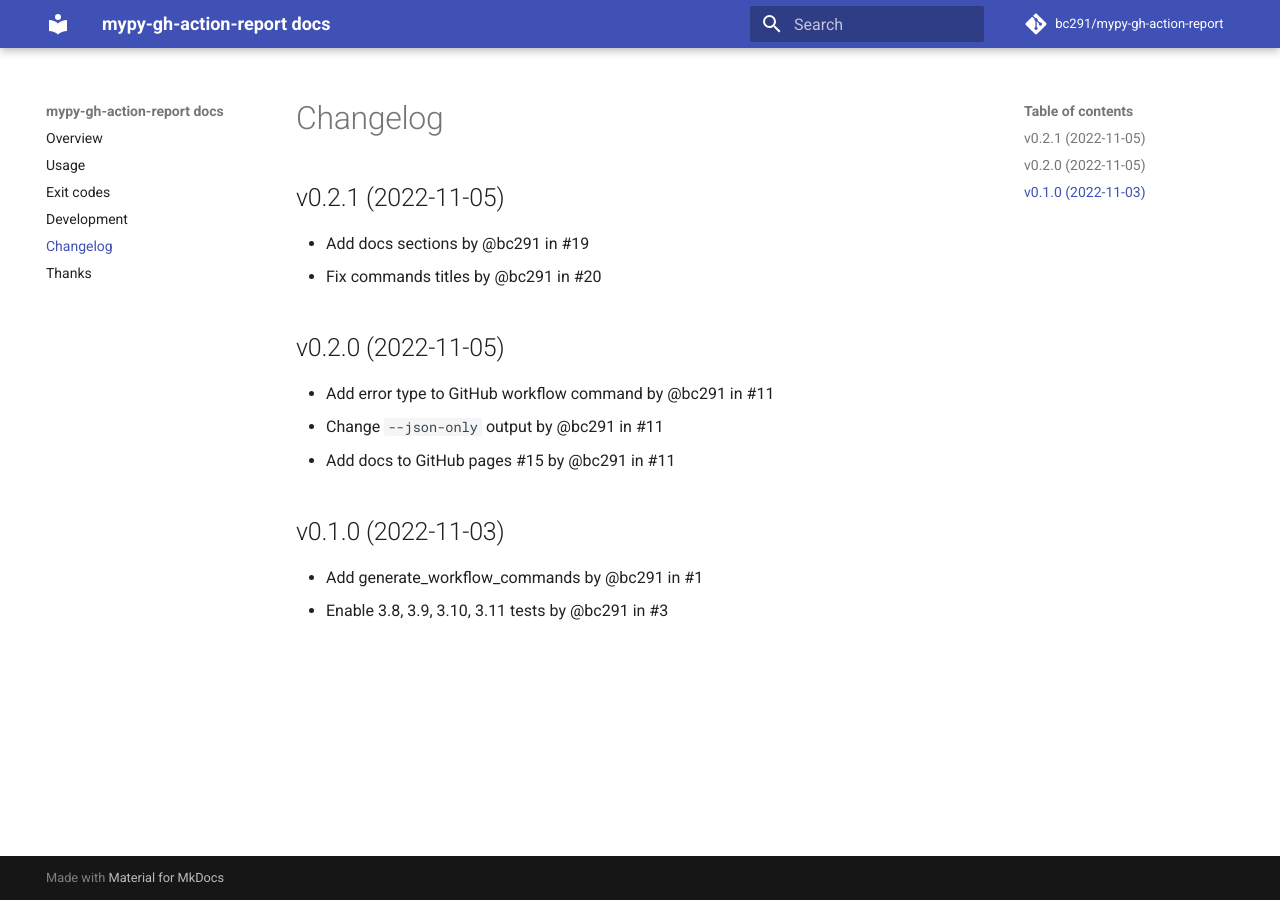
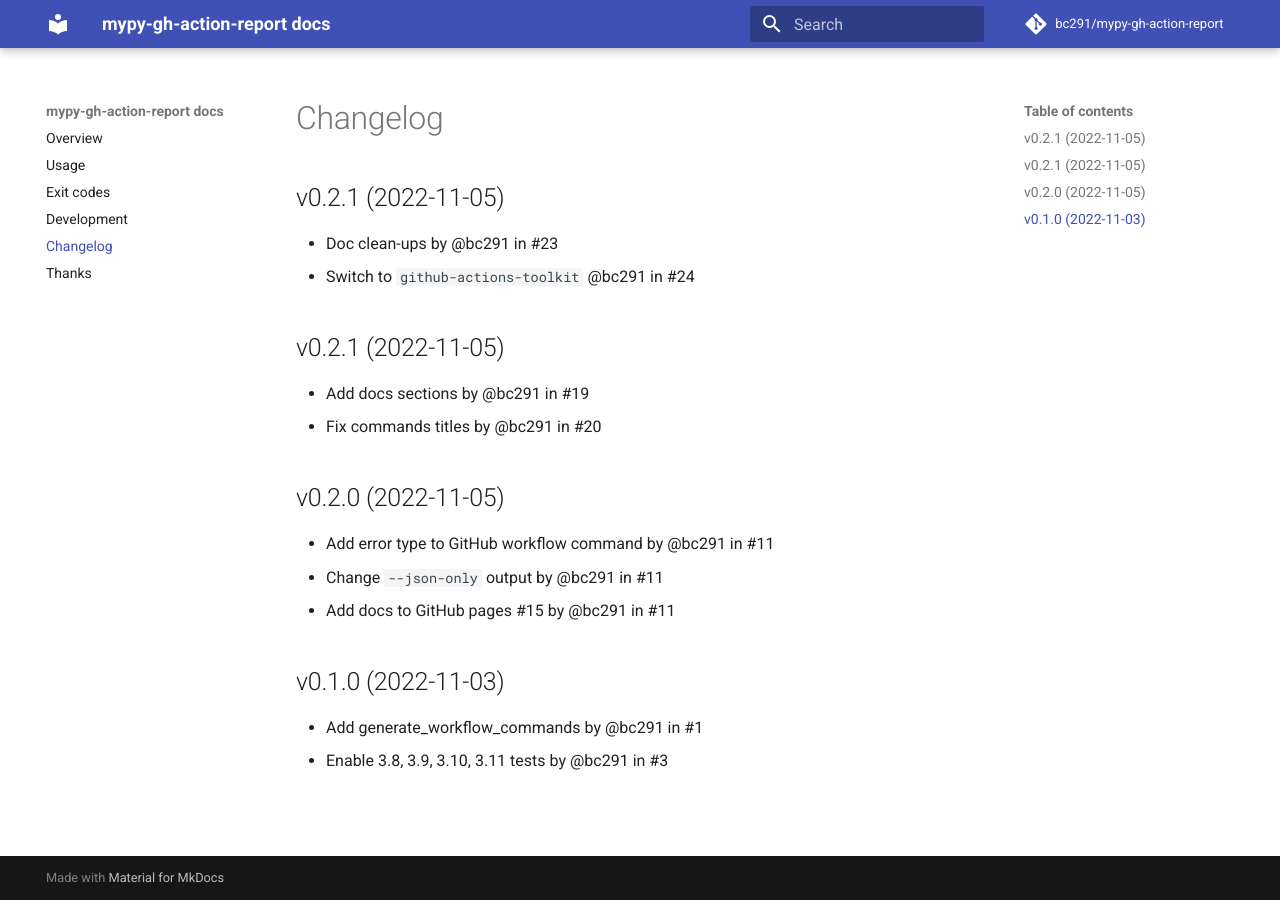
Before and after one commit to bc291/mypy-gh-action-report, an MkDocs documentation site: the page built from docs/changelog.md, in a window 1280 px wide. Built offline with MkDocs 1.6.1 and Material for MkDocs 9.7.7, drawn with Linux system fonts in a browser that asks for light colours; comment, search, counter and statistics services are not loaded.

Commit message:
Add changelog entry

```diff
--- a/docs/changelog.md
+++ b/docs/changelog.md
@@ -1,3 +1,8 @@
+## v0.2.1 (2022-11-05)
+
+- Doc clean-ups by @bc291 in #23
+- Switch to `github-actions-toolkit` @bc291 in #24
+
 ## v0.2.1 (2022-11-05)
 
 - Add docs sections by @bc291 in #19
```
